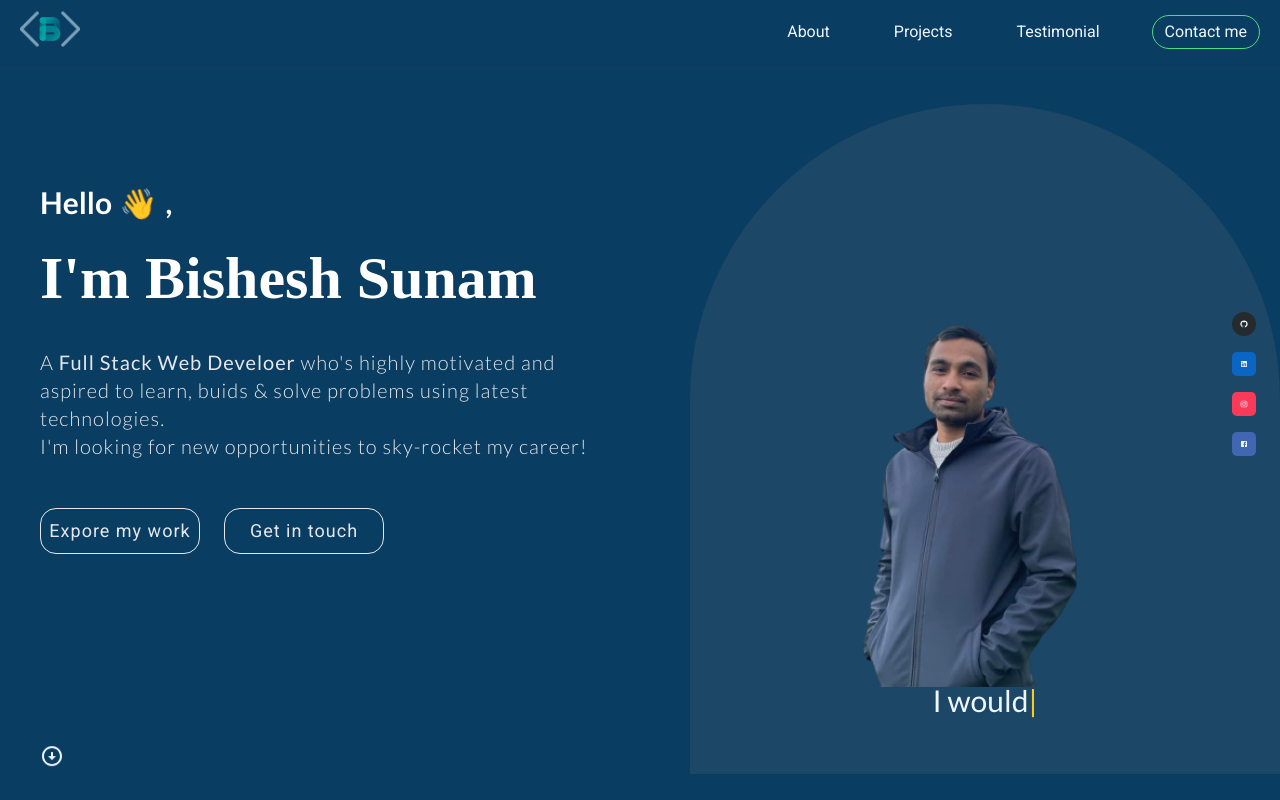
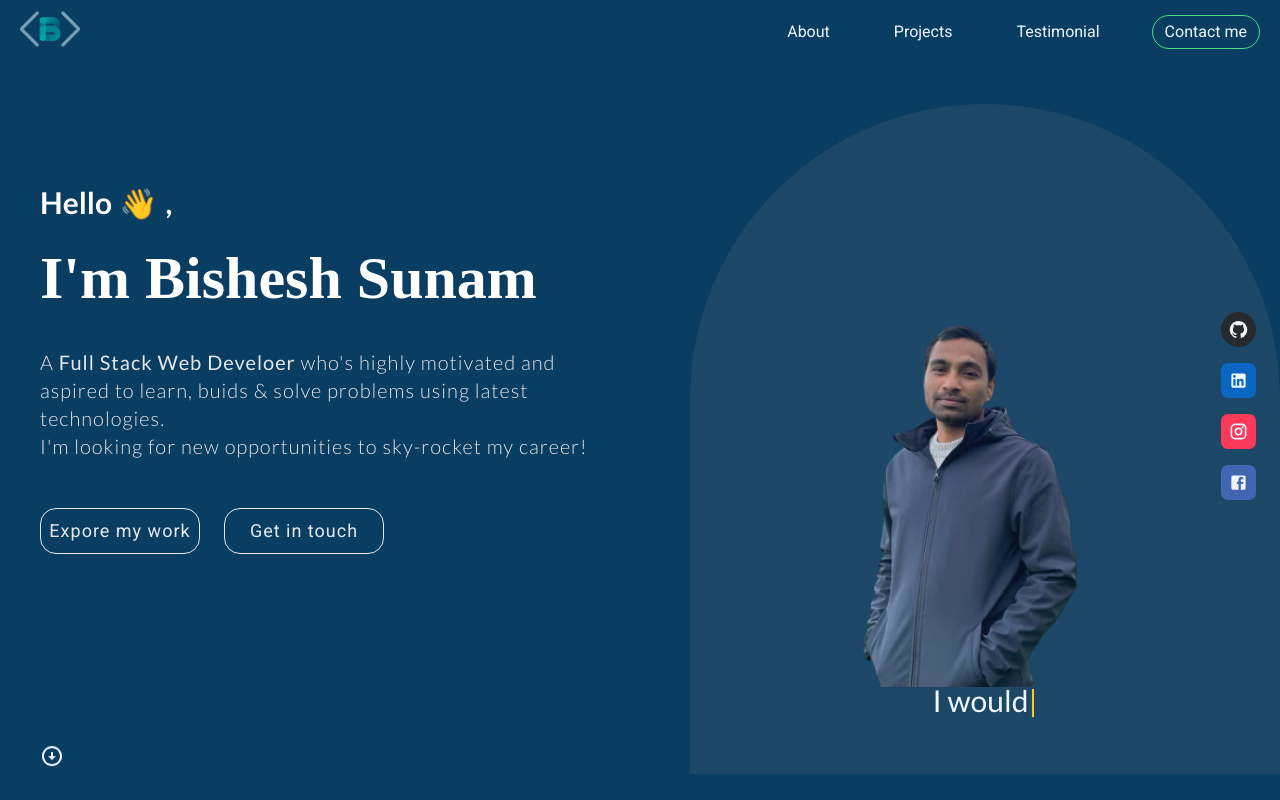
Before and after one commit to Bishesh58/portfolio, a Next.js app: page / in a window 1280 px wide. Shown: the top 800 px of the page. Built offline with nearby package versions, Linux system fonts and the light colour scheme; a web font is replaced by a local one.

Commit message:
minor bug fix banner

```diff
--- a/components/Banner.js
+++ b/components/Banner.js
@@ -104,7 +104,8 @@ function Banner() {
               >
                 <GitHubIcon
                   sx={{ backgroundColor: '#252a2e', borderRadius: '50%' }}
-                  className="link-btn h-20 w-20 "
+                  className="link-btn h-10 w-10 "
+                  fontSize="large"
                 />
               </motion.div>
               <motion.div
@@ -114,7 +115,8 @@ function Banner() {
               >
                 <LinkedInIcon
                   sx={{ backgroundColor: '#0a66c2', borderRadius: '20%' }}
-                  className="link-btn h-20 w-20"
+                  className="link-btn h-10 w-10"
+                  fontSize="large"
                 />
               </motion.div>
               <motion.div
@@ -124,7 +126,8 @@ function Banner() {
               >
                 <InstagramIcon
                   sx={{ backgroundColor: '#fb3958', borderRadius: '20%' }}
-                  className="link-btn h-20 w-20"
+                  className="link-btn h-10 w-10"
+                  fontSize="large"
                 />
               </motion.div>
               <motion.div
@@ -134,7 +137,8 @@ function Banner() {
               >
                 <FacebookIcon
                   sx={{ backgroundColor: '#4267B2', borderRadius: '20%' }}
-                  className="link-btn h-20 w-20"
+                  className="link-btn h-10 w-10"
+                  fontSize="large"
                 />
               </motion.div>
             </div>
```
